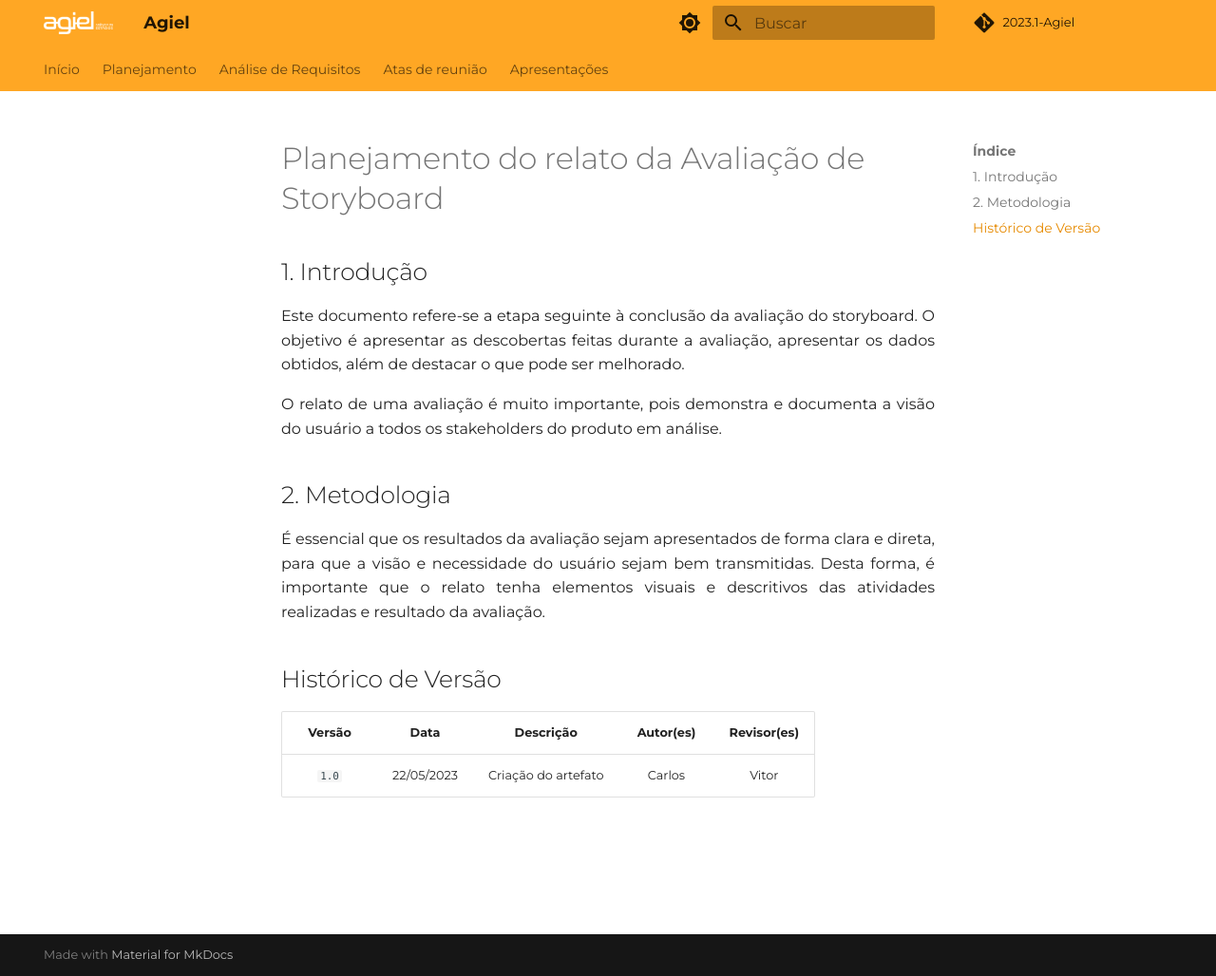
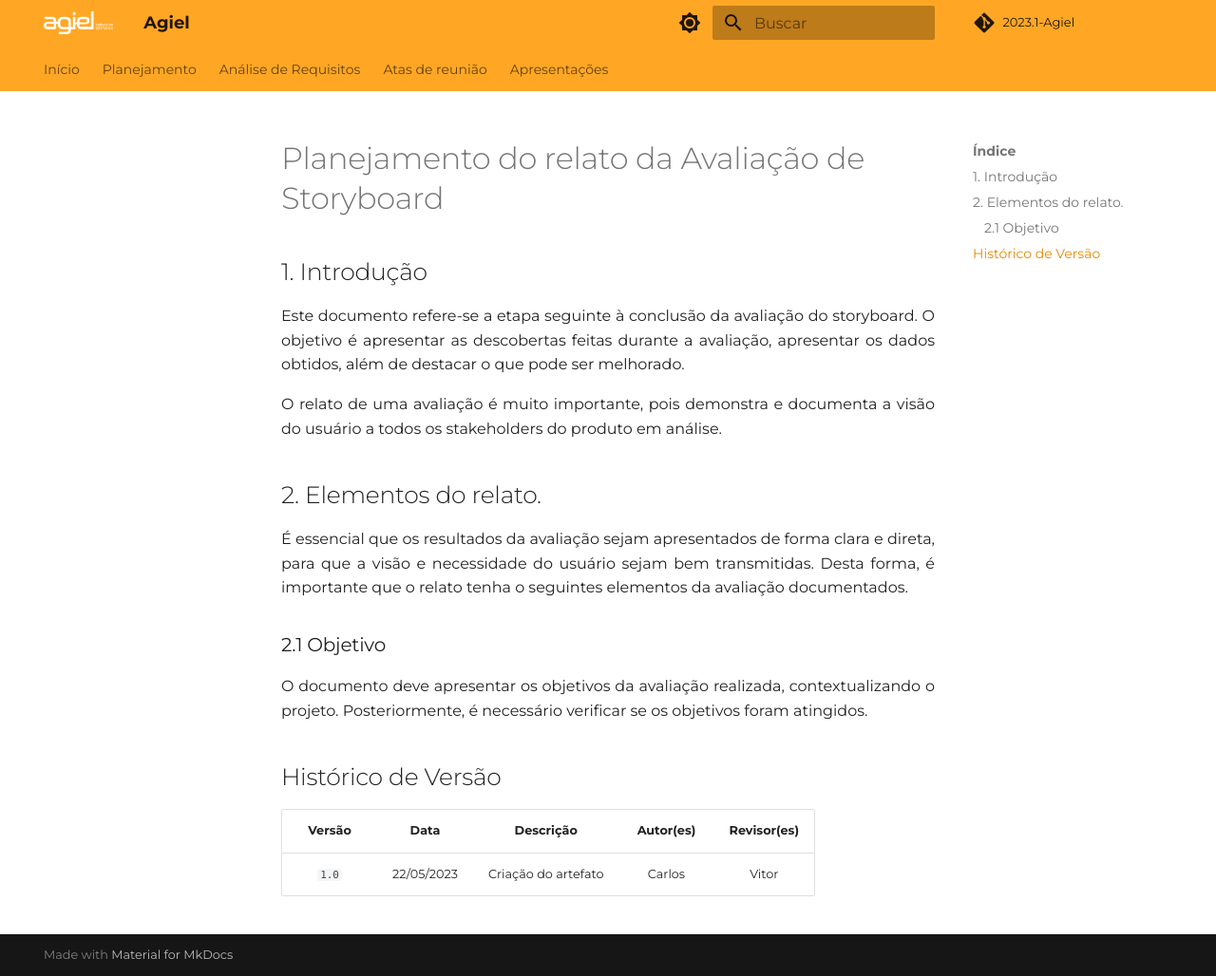
Before and after one commit to Interacao-Humano-Computador/2023.1-Agiel, an MkDocs documentation site: the page built from docs/desenvolvimento/storyboard/planejamento_relato_avaliacao_storyboard.md, in a window 1280 px wide and 1028 px high. Shown: the whole window at 95% size. Built offline with MkDocs 1.6.1 and Material for MkDocs 9.7.7, drawn with Linux system fonts in a browser that asks for light colours; some web fonts are replaced; comment, search, counter and statistics services are not loaded.

Commit message:
corrigindo erro gramatical na introdução: Elementos do relato

```diff
--- a/docs/desenvolvimento/storyboard/planejamento_relato_avaliacao_storyboard.md
+++ b/docs/desenvolvimento/storyboard/planejamento_relato_avaliacao_storyboard.md
@@ -8,9 +8,14 @@ Este documento refere-se a etapa seguinte à conclusão da avaliação do storyb
 O relato de uma avaliação é muito importante, pois demonstra e documenta a visão do usuário a todos os stakeholders do produto em análise.
 </p>
 
-## 2. Metodologia
+## 2. Elementos do relato.
 <p align="justify">
-É essencial que os resultados da avaliação sejam apresentados de forma clara e direta, para que a visão e necessidade do usuário sejam bem transmitidas. Desta forma, é importante que o relato tenha elementos visuais e descritivos das atividades realizadas e resultado da avaliação.
+É essencial que os resultados da avaliação sejam apresentados de forma clara e direta, para que a visão e necessidade do usuário sejam bem transmitidas. Desta forma, é importante que o relato tenha o seguintes elementos da avaliação documentados.
+</p>
+
+### 2.1 Objetivo
+<p align="justify">
+O documento deve apresentar os objetivos da avaliação realizada, contextualizando o projeto. Posteriormente, é necessário verificar se os objetivos foram atingidos.
 </p>
 
 ## Histórico de Versão
```
